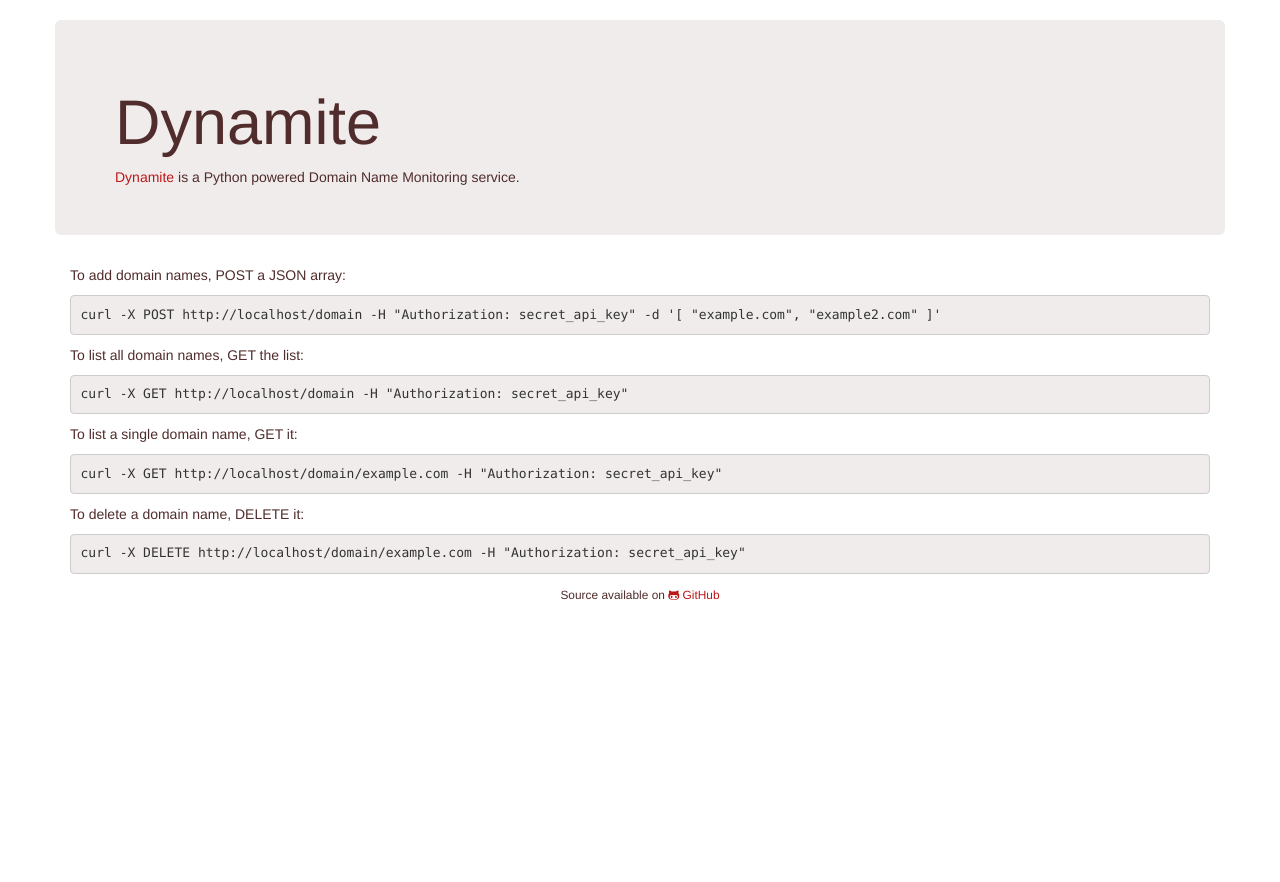
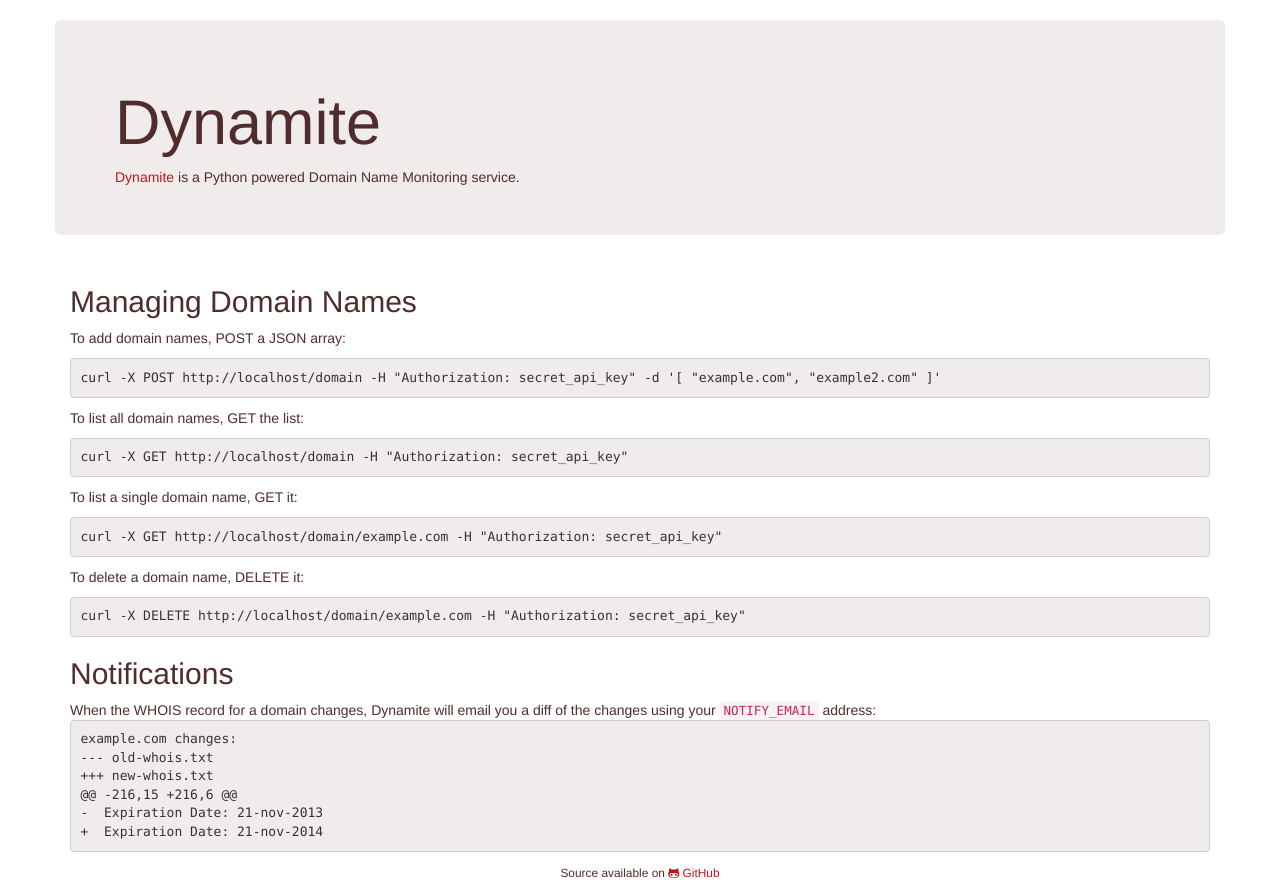
Before and after one commit to taeram/dynamite, a Flask app: page / in a window 1280 px wide. Shown: the part 52-934 px from the top of the page. Before the commit the page ends 652 px from the top, so only its background shows below. Run offline with Flask 2, Linux system fonts and the light colour scheme; some libraries are stand-ins or nearby versions.

Commit message:
Added notifications section to readme

```diff
--- a/app/templates/hello.html
+++ b/app/templates/hello.html
@@ -12,6 +12,7 @@
     </div>
 
     <div class="container">
+        <h2>Managing Domain Names</h2>
         <p>
             To add domain names, POST a JSON array:
 
@@ -35,6 +36,17 @@
 
             <pre>curl -X DELETE {{ url_for('member', domain="example.com", _external=True ) }} -H "Authorization: secret_api_key"</pre>
         </p>
+
+        <h2>Notifications</h2>
+        When the WHOIS record for a domain changes, Dynamite will email you a diff of the changes using your <code>NOTIFY_EMAIL</code> address:
+<pre>
+example.com changes:
+--- old-whois.txt
++++ new-whois.txt
+@@ -216,15 +216,6 @@
+-  Expiration Date: 21-nov-2013
++  Expiration Date: 21-nov-2014
+</pre>
     </div>
 
     <div style="text-align: center">
```
